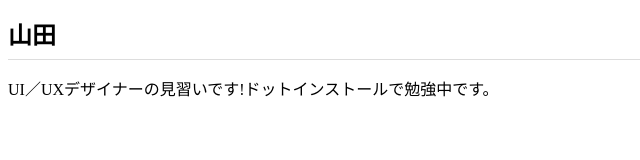
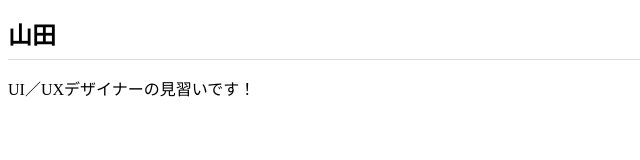
Before and after one commit to deepblueborn/deepblueborn.github.io, a plain HTML site: page index.html in a window 1280 px wide. Shown: the whole page, without its empty margins (0-640 px from the left). Drawn offline with Linux system fonts and the light colour scheme.

Commit message:
Add files via upload

```diff
--- a/index.html
+++ b/index.html
@@ -9,6 +9,6 @@
 </head>
 <body>
   <h1>山田</h1>
-  <p>UI／UXデザイナーの見習いです!ドットインストールで勉強中です。</p>
+  <p>UI／UXデザイナーの見習いです！</p>
 </body>
 </html>
```
